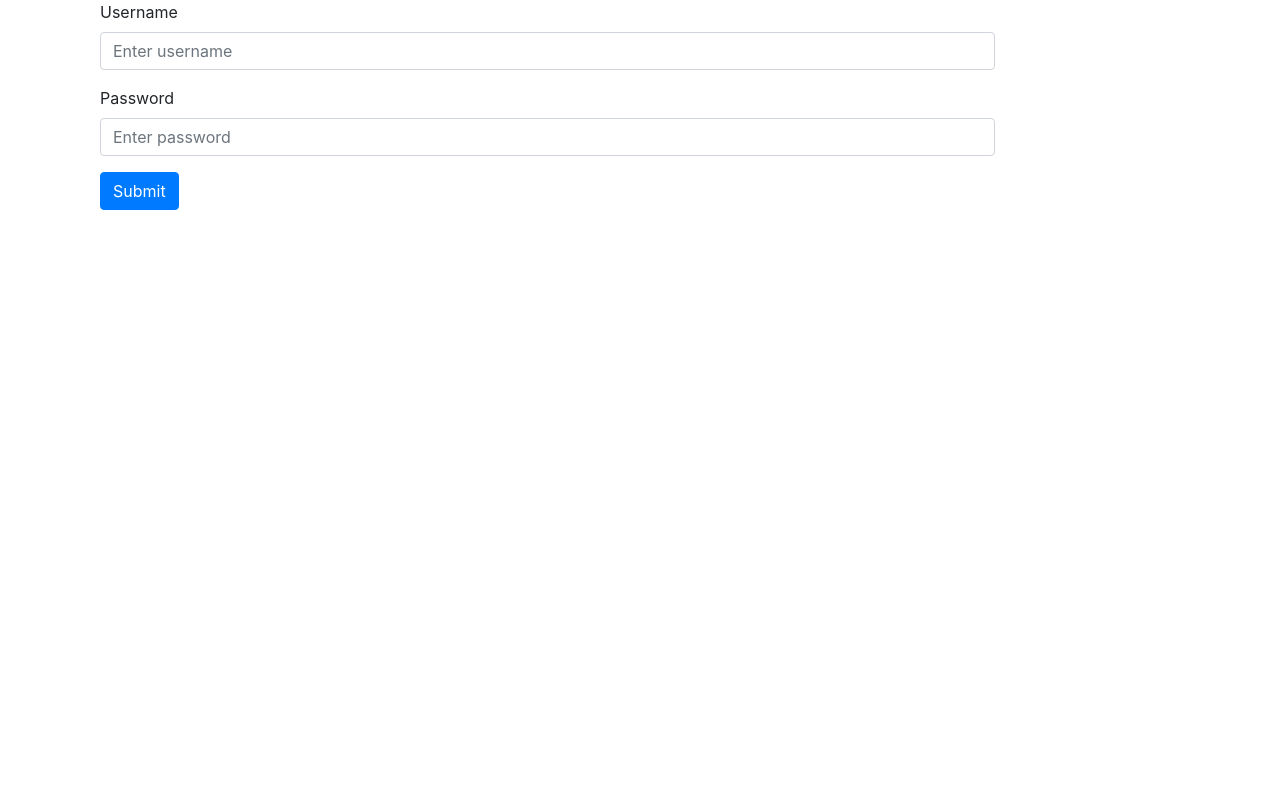
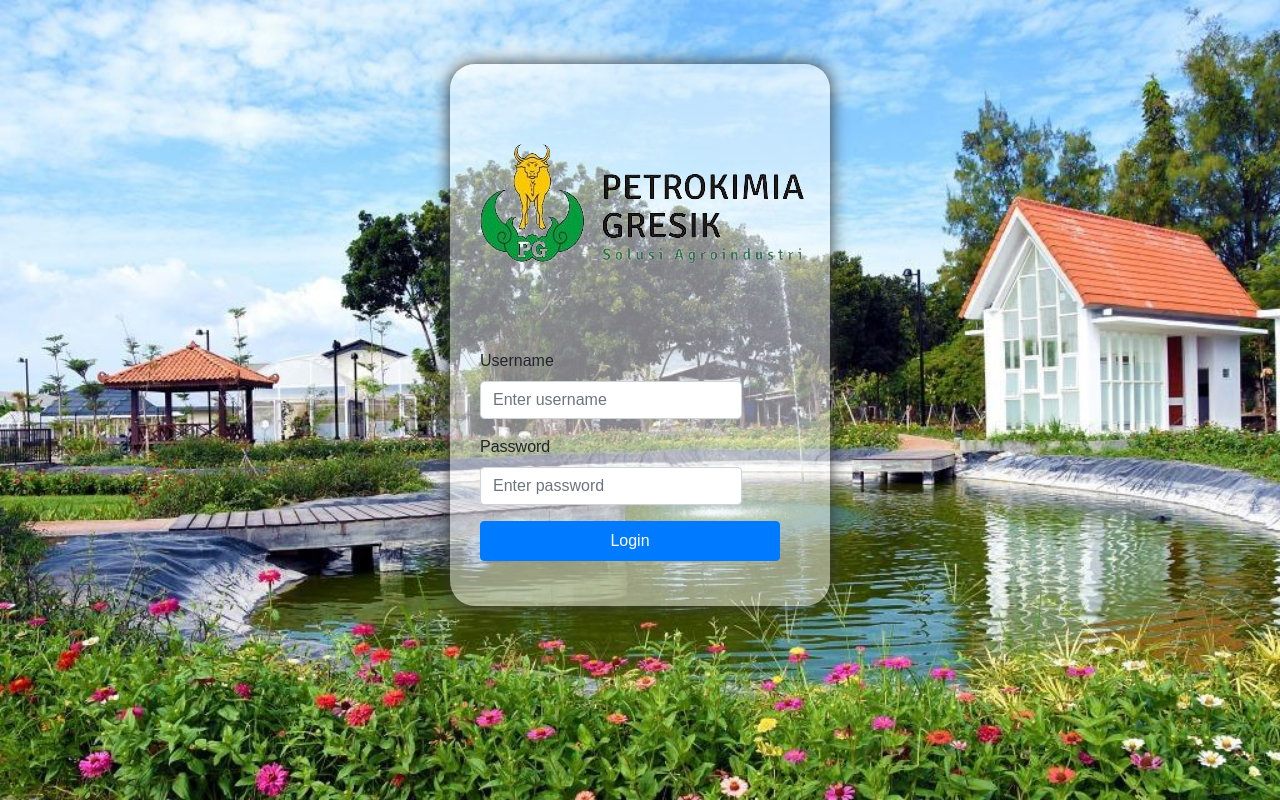
Before and after one commit to vangelic/PetrokimiaGresik, a PHP site: page /PetrokimiaGresik/login.php in a window 1280 px wide. Run offline with PHP 8.4, Linux system fonts and the light colour scheme; some libraries are stand-ins or nearby versions.

Commit message:
tampilan login

```diff
--- a/Project1/login.php
+++ b/Project1/login.php
@@ -30,15 +30,21 @@
     <script src="https://ajax.googleapis.com/ajax/libs/jquery/3.5.1/jquery.min.js"></script>
     <script src="https://cdnjs.cloudflare.com/ajax/libs/popper.js/1.16.0/umd/popper.min.js"></script>
     <script src="https://maxcdn.bootstrapcdn.com/bootstrap/4.5.2/js/bootstrap.min.js"></script>
+    <link rel="stylesheet" type="text/css" href="style.css">
+    <script src="https://kit.fontawesome.com/484db9065f.js" crossorigin="anonymous"></script>
     <title>Login</title>
 </head>
 
 <body class="masuk">
     <div class="container">
+        <div class="header">
+            <img src="Logonobg.png">
+        </div>
     <form class="form-horizontal" id="form" name="myForm" method="POST">
+
         <div class="form-group">
         <label class="control-label col-sm-2" for="username">Username</label>
-        <div class="col-sm-10">
+        <div class="col-sm-10" style="text-align: center;">
             <input value="<?php if (isset($_POST['username'])) echo htmlspecialchars($_POST['username']) ?>" type="text" name="username" class="form-control" id="username" placeholder="Enter username" required/>
             <div class="invalid-feedback">Please fill out this field.</div>
         </div>
@@ -52,7 +58,7 @@
         </div>
         <div class="form-group">
         <div class="col-sm-offset-2 col-sm-10">
-            <button type="submit" class="btn btn-primary" value="Login" name="login">Submit</button>
+            <button style="margin-bottom: 45px" type="submit" class="btn btn-primary" value="Login" name="login">Login</button>
         </div>
         </div>
     </form>
```
